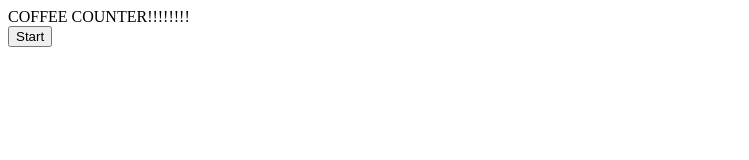
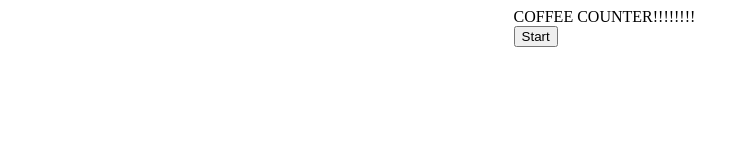
Before and after one commit to iceaxeliehne/RET-ML-Course, a plain HTML site: page index.html in a window 1280 px wide. Shown: the whole page, without its empty margins (0-749 px from the left). Drawn offline with Linux system fonts and the light colour scheme.

Commit message:
Update index.html

```diff
--- a/index.html
+++ b/index.html
@@ -1,4 +1,4 @@
-<div style="align-items: center;">
+<div style="    margin-left: 40%;">
 <div>COFFEE COUNTER!!!!!!!!</div>
 <button type="button" onclick="init()">Start</button>
 <div id="webcam-container"></div>
```
